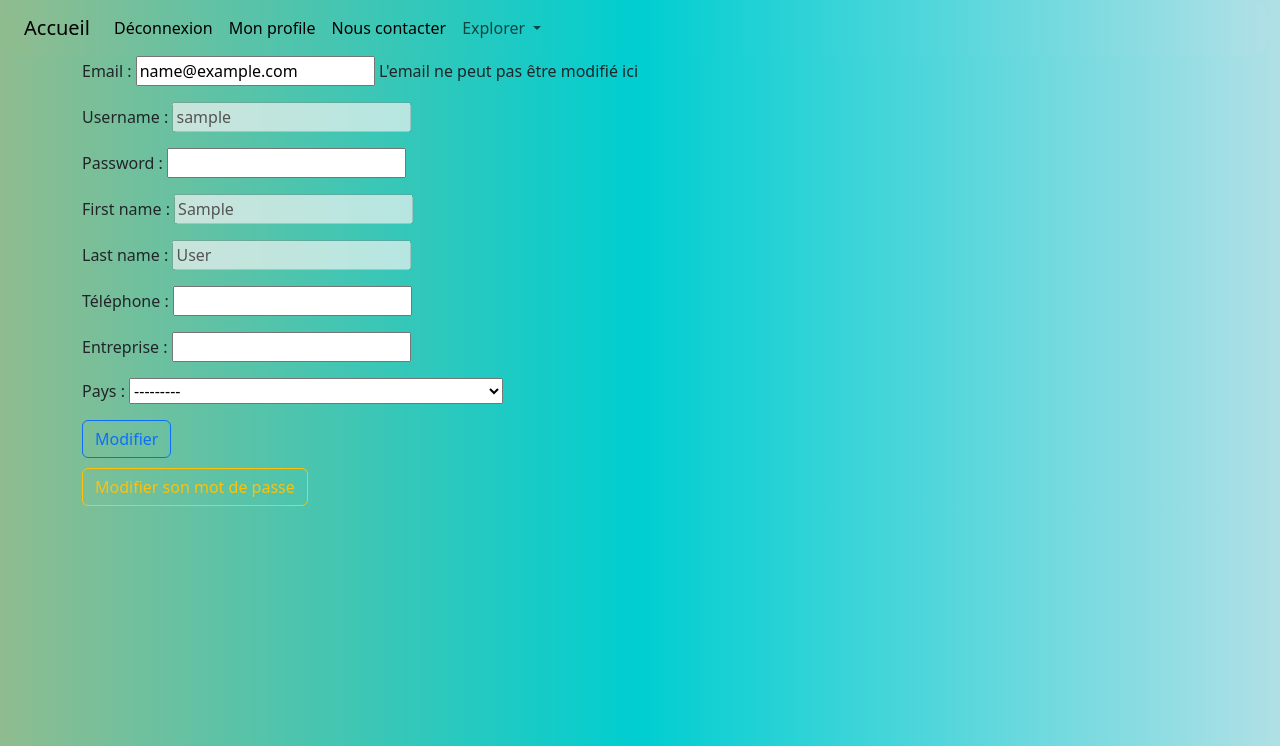
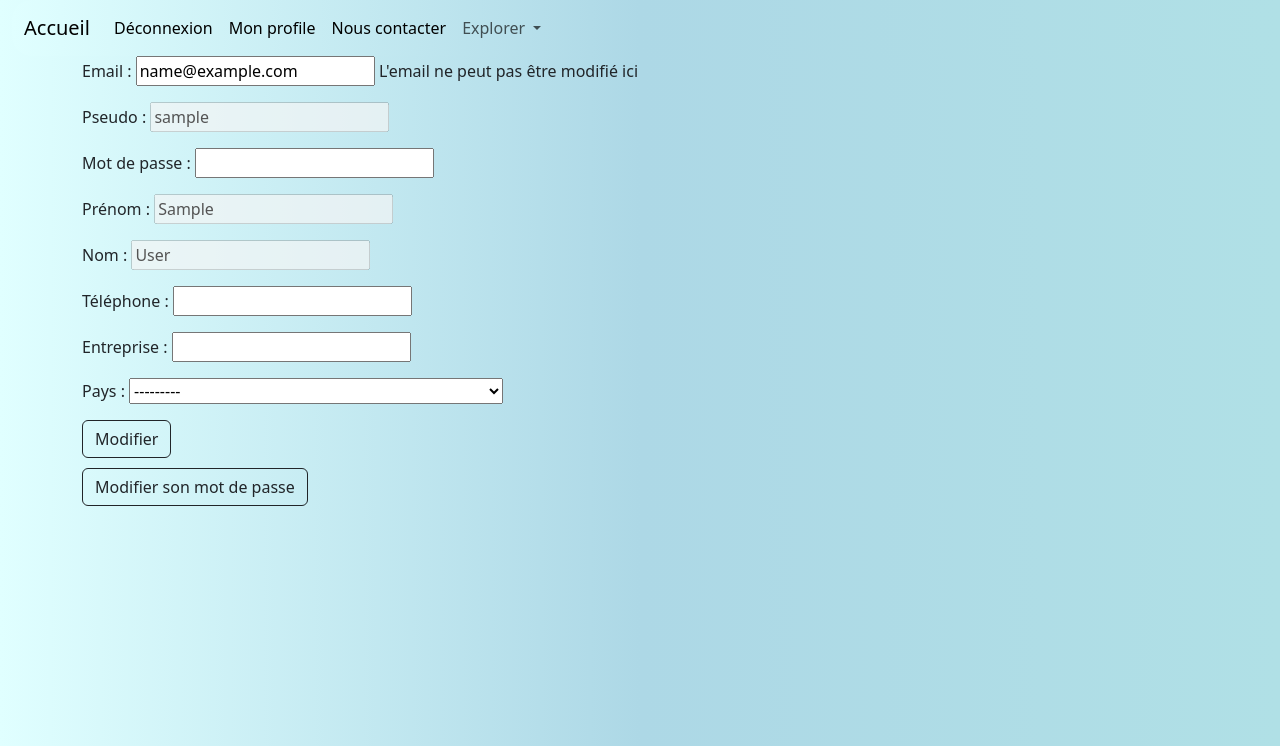
Before and after one commit to gabigab117/remy, a Django app: page /account/profile/ in a window 1280 px wide. Shown: the top 746 px of the page. Run offline with Django 4.2, Linux system fonts and the light colour scheme; the visitor is signed in with stand-in values (Sample User, id 1).

Commit message:
boostrap_template_view

```diff
--- a/src/accounts/forms.py
+++ b/src/accounts/forms.py
@@ -12,10 +12,10 @@ class ThinkerCreationForm(UserCreationForm):
 class ThinkerProfilForm(forms.ModelForm):
     # disabled True va griser le champ. On verra les infos affichées mais rien ne sera envoyé
     email = forms.EmailField(help_text="L'email ne peut pas être modifié ici")
-    password = forms.CharField(widget=forms.PasswordInput())
-    first_name = forms.CharField(disabled=True, max_length=100)
-    last_name = forms.CharField(disabled=True, max_length=100)
-    username = forms.CharField(disabled=True, max_length=100)
+    password = forms.CharField(widget=forms.PasswordInput(), label="Mot de passe")
+    first_name = forms.CharField(disabled=True, max_length=100, label="Prénom")
+    last_name = forms.CharField(disabled=True, max_length=100, label="Nom")
+    username = forms.CharField(disabled=True, max_length=100, label="Pseudo")
 
     class Meta:
         model = get_user_model()
--- a/src/accounts/templates/accounts/profil.html
+++ b/src/accounts/templates/accounts/profil.html
@@ -13,13 +13,13 @@
 {% csrf_token %}
     {{ form.as_p }}
 
-<input type="submit" value="Modifier" class="btn btn-outline-primary">
+<input type="submit" value="Modifier" class="btn btn-outline-dark">
 </form>
                 </div>
     </div>
 
 
-<a href="{% url 'account:change-password' %}" class="btn btn-outline-warning" style="margin-top: 10px;">Modifier son mot de passe</a>
+<a href="{% url 'account:change-password' %}" class="btn btn-outline-dark" style="margin-top: 10px;">Modifier son mot de passe</a>
 {{ error }}
     </div>
 {% endblock %}
--- a/src/ideas/static/css/style.css
+++ b/src/ideas/static/css/style.css
@@ -1,13 +1,18 @@
 body {
-  background: linear-gradient(to right, DarkSeaGreen, DarkTurquoise, PowderBlue);
+  background: linear-gradient(to right, LightCyan, LightBlue, PowderBlue);
 }
 
 .navbar {
   border-radius: 20px;
-  background: linear-gradient(to right, DarkSeaGreen, DarkTurquoise, PowderBlue);
+  background: linear-gradient(to right, LightCyan, LightBlue, PowderBlue);
 }
 
 .card {
     margin-top: 15px;
     background: MintCream;
 }
+
+.idea {
+    border: 1px solid;
+    border-radius: 30px;
+}
```
Also changed, not shown: src/ideas/templates/ideas/idea.html (added, +20 -0 lines), src/ideas/templates/ideas/index.html (+17 -8 lines), src/ideas/templates/ideas/request-idea.html (added, +20 -0 lines).
